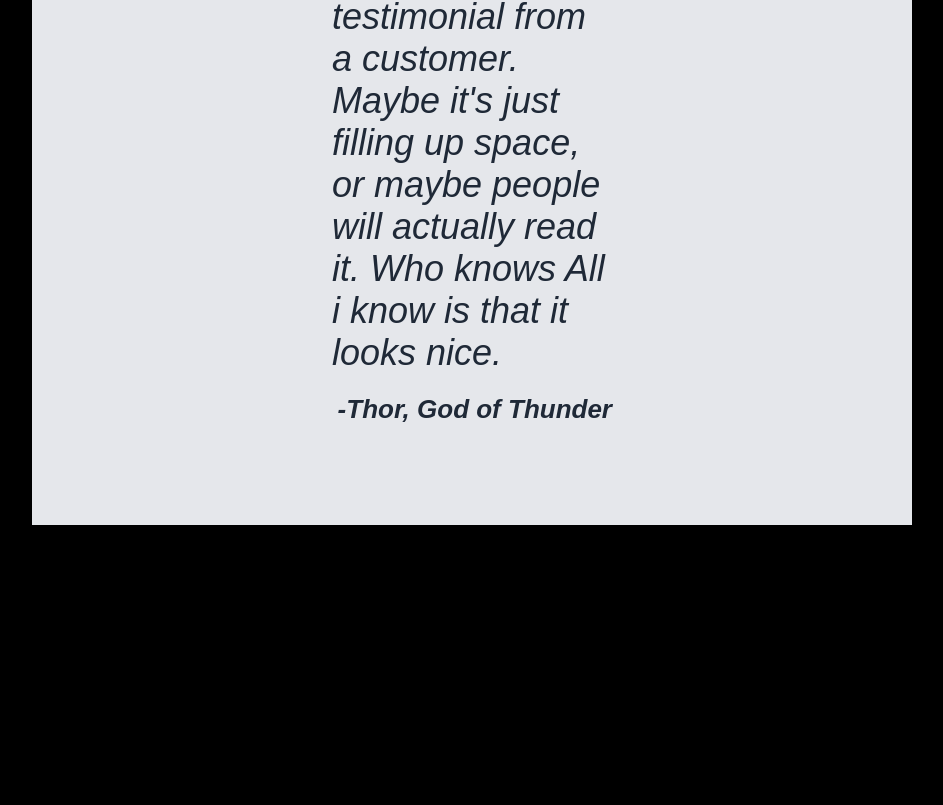
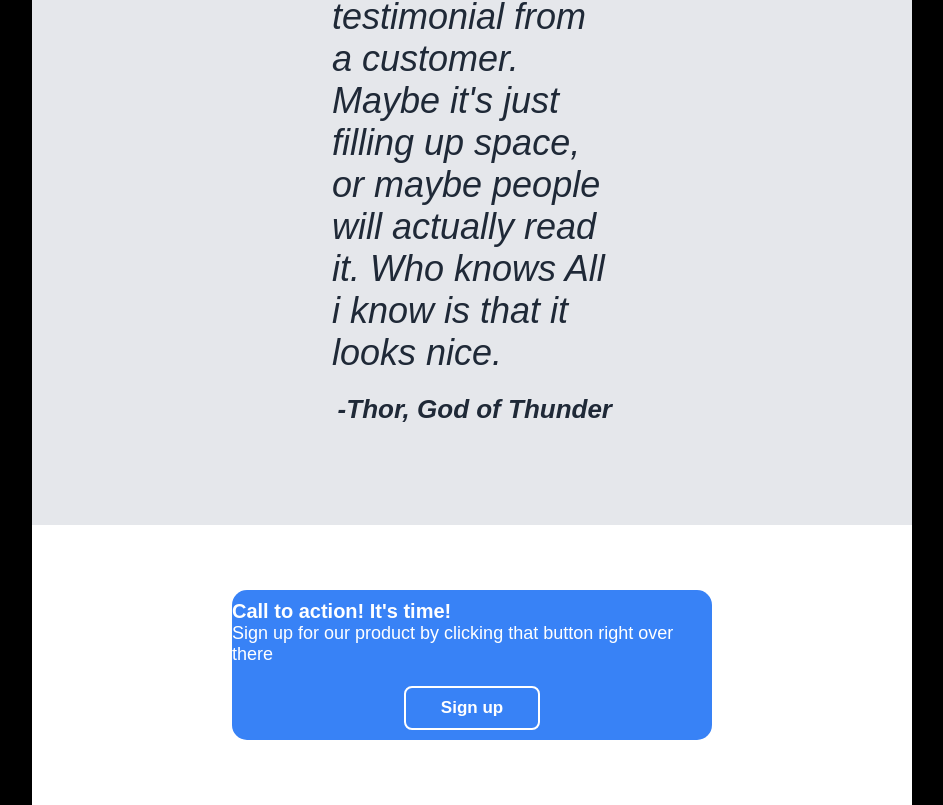
Before and after one commit to NoNevim/nejakapage, a plain HTML site: page index.html in a window 1280 px wide. Shown: the part 1566-2371 px from the top of the page, without its empty margins (168-1111 px from the left). Before the commit the page ends 2091 px from the top, so only its background shows below. Drawn offline with Linux system fonts and the light colour scheme.

Commit message:
dodelan spodek brutus page

```diff
--- a/index.html
+++ b/index.html
@@ -57,7 +57,18 @@
         <div class="author">-Thor, God of Thunder</div>
     </div>
 
-    <div class="konec"></div>
+    <div class="konec">
+        <div class="obalka">
+            <div>
+                <div class="whitebiggertext">Call to action! It's time!</div>
+                <div class="whitetext">Sign up for our product by clicking that button right over there</div>
+            </div>
+            <button class="whitebutton">Sign up</button>
+        </div>
+    </div>
+
+
+    <div class="footer"></div>
 
 </body>
 </html>
--- a/style.css
+++ b/style.css
@@ -7,7 +7,8 @@ body{
 
 .vrsek,
 .prostredek,
-.spodek {
+.spodek,
+.konec {
     height: auto;
     margin: 0 200px;
 }
@@ -20,21 +21,29 @@ body{
 
 .prostredek {
     background-color: white;
-    min-height: 350px;
+    /* min-height: 350px; */
     text-align: center;
     padding: 40px 200px ;
 }
 
 .spodek {
-    min-height: 200px;
+    /* min-height: 200px; */
     background-color: #E5E7EB;
     text-align: left;
     padding: 100px 300px;
-
     font-size: 36px;
     font-style: italic;
     color: #1F2937;
+    vertical-align: middle;
+}
 
+.konec {
+    background-color: white;
+    padding: 40px 200px ;
+    display: flex;
+    justify-content: center;
+    align-items: center;
+    min-height: 200px;
 }
 
 
@@ -101,6 +110,11 @@ button {
     font-size: 17px;
 }
 
+button.whitebutton {
+    border-width: 2px;      /* barva border neni treba zadavat, protoze prebira barvu objektu, tj color: white */
+    border-style: solid;
+}
+
 img {
     width: 400px;
     height: 250px;
@@ -145,3 +159,27 @@ img {
     margin-top: 20px;
     text-align: end;
 }
+
+.obalka {
+    background-color: #3882F6;
+    min-height: 150px;
+    height: auto;
+    border-radius: 15px;
+    display: flex;
+    flex: 1;    /* aby se cela obalka roztahla na celou sirku, ktera je k dispozici */
+    justify-content: center;
+    column-gap: 200px;
+    align-items: center;
+    flex-wrap: wrap;
+}
+
+.whitebiggertext {
+    font-size: 20px;
+    font-weight: 700;
+    color: white;
+}
+
+.whitetext {
+    color: white;
+    font-size: 18px;
+}
```
